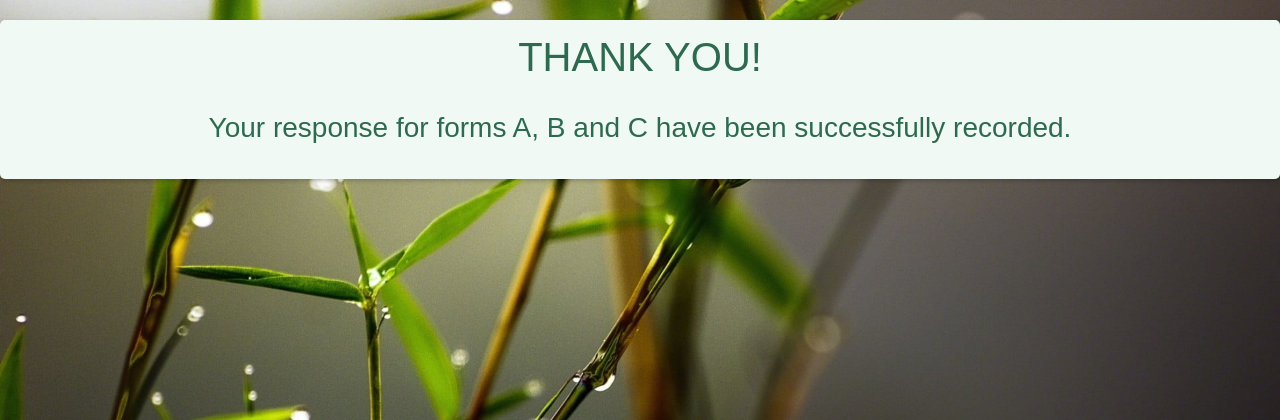
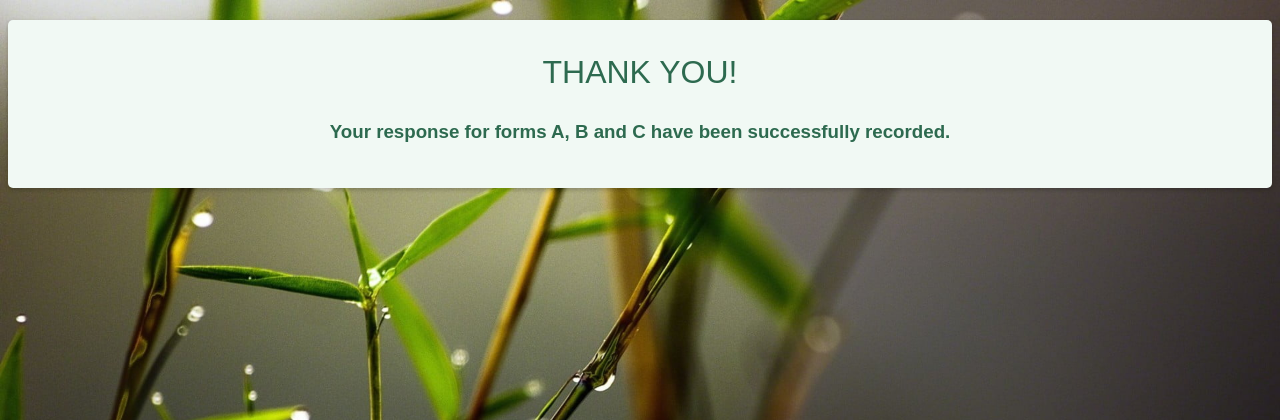
Before and after one commit to PriyaKumari03/iiic-, a PHP site: page /dummy_ack.php in a window 1280 px wide. Shown: the top 420 px of the page. Run offline with PHP 8.4, Linux system fonts and the light colour scheme.

Commit message:
Update dummy_ack.php

```diff
--- a/dummy_ack.php
+++ b/dummy_ack.php
@@ -2,11 +2,10 @@
 <html>
     <head>
         <meta charset="UTF-8">
-    <link rel="icon" type="image/jpg" href="../images/cusrrs.jpg">
+        <link rel="icon" type="image/jpg" href="images/cusrrs.jpg">
         <meta charset="utf-8">
         <meta name="viewport" content="width=device-width, initial-scale=1">
         <title>Entity NGRBC Policy Form</title>
-    <link rel="stylesheet" href="https://cdn.jsdelivr.net/npm/bootstrap@5.3.0/css/bootstrap.min.css">
         <link rel="stylesheet" href="sec_C/sec_C.css">
         <style>
             .hidden {
```
Lines whose indentation alone changed are shown as unchanged.
